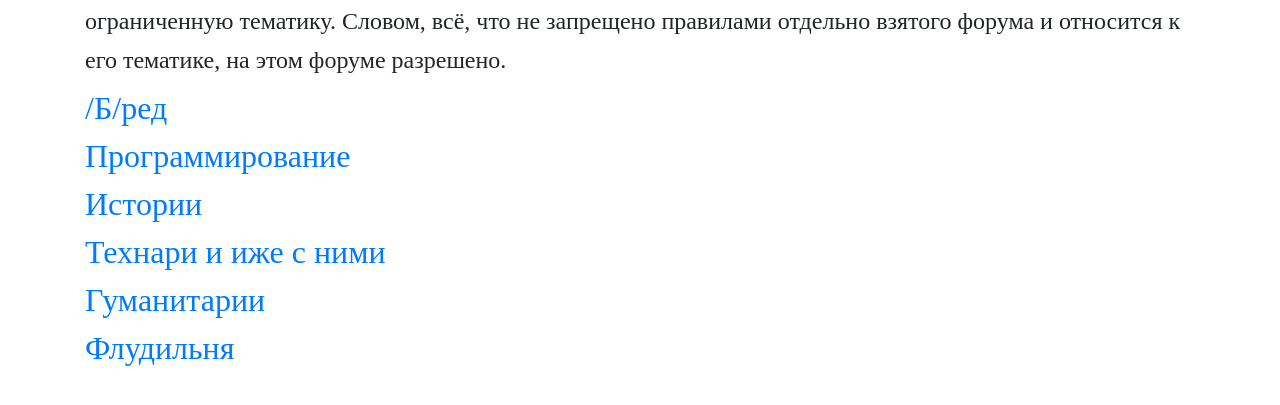
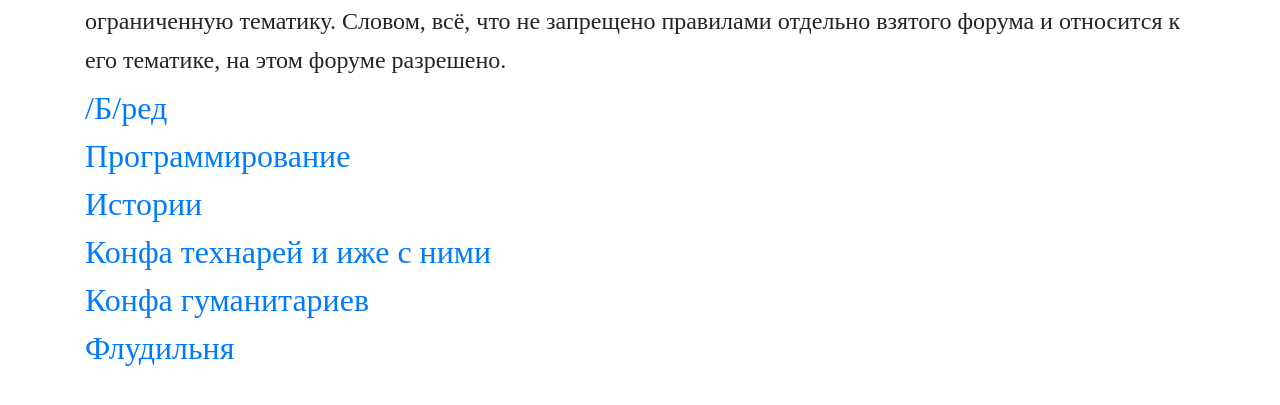
Before and after one commit to sampletext117/3ch-site-on-Flask, a Flask app: page /start_page in a window 1280 px wide. Shown: the part 284-689 px from the top of the page. Run offline with Flask 2, Linux system fonts and the light colour scheme; some libraries are stand-ins or nearby versions.

Commit message:
Some fixes

```diff
--- a/templates/start_page.html
+++ b/templates/start_page.html
@@ -11,7 +11,7 @@
         <a href="/thread1"><font size="6" face="Times New Roman">/Б/ред</font></a><br>
 		<a href="/thread2"><font size="6" face="Times New Roman">Программирование</font></a><br>
 		<a href="/thread3"><font size="6" face="Times New Roman">Истории</font></a><br>
-		<a href="/thread4"><font size="6" face="Times New Roman">Технари и иже с ними</font></a><br>
-		<a href="/thread5"><font size="6" face="Times New Roman">Гуманитарии</font></a><br>
+		<a href="/thread4"><font size="6" face="Times New Roman">Конфа технарей и иже с ними</font></a><br>
+		<a href="/thread5"><font size="6" face="Times New Roman">Конфа гуманитариев</font></a><br>
 		<a href="/thread6"><font size="6" face="Times New Roman">Флудильня</font></a><br>
 {% endblock %}
--- a/templates/thread1.html
+++ b/templates/thread1.html
@@ -5,7 +5,7 @@
 	<a href="/add_post/thread1">Написать пост</a>
     {% for item in posts %}
         <div class="alert alert-dark" role="alert">
-            <h2>{{item[1]}}</h2>
+            <h2>{{item[1]}}; от пользователя {{ item[3] }}</h2>
             <div>{{item[2]}}<br>
 			<img src={{item[6]}} alt=></div>
              <a href="/delete_post/thread1/{{item[0]}}">Удалить пост</a>
--- a/templates/thread2.html
+++ b/templates/thread2.html
@@ -6,7 +6,7 @@
 	<a href="/add_post/thread2">Написать пост</a>
     {% for item in posts %}
         <div class="alert alert-dark" role="alert">
-            <h2>{{item[1]}}</h2>
+            <h2>{{item[1]}}; от пользователя {{ item[3] }}</h2>
             <div>{{item[2]}}<br>
 			<img src={{item[6]}} alt=></div>
              <a href="/delete_post/thread2/{{item[0]}}">Удалить пост</a>
--- a/templates/thread3.html
+++ b/templates/thread3.html
@@ -5,7 +5,7 @@
 	<a href="/add_post/thread3">Написать пост</a>
     {% for item in posts %}
         <div class="alert alert-dark" role="alert">
-            <h2>{{item[1]}}</h2>
+            <h2>{{item[1]}}; от пользователя {{ item[3] }}</h2>
             <div>{{item[2]}}<br>
 			<img src={{item[6]}} alt="sample"></div>
              <a href="/delete_post/thread3/{{item[0]}}">Удалить пост</a>
--- a/templates/thread4.html
+++ b/templates/thread4.html
@@ -1,11 +1,11 @@
 {% extends "base.html" %}
 
 {% block content %}
-    <h1><font size="6" face="Times New Roman">Технари и иже с ними</font></h1>
+    <h1><font size="6" face="Times New Roman">Конфа технарей и иже с ними</font></h1>
 	<a href="/add_post/thread4">Написать пост</a>
     {% for item in posts %}
         <div class="alert alert-dark" role="alert">
-            <h2>{{item[1]}}</h2>
+            <h2>{{item[1]}}; от пользователя {{ item[3] }}</h2>
             <div>{{item[2]}}<br>
 			<img src={{item[6]}} alt=></div>
              <a href="/delete_post/thread4/{{item[0]}}">Удалить пост</a>
--- a/templates/thread5.html
+++ b/templates/thread5.html
@@ -1,11 +1,11 @@
 {% extends "base.html" %}
 
 {% block content %}
-    <h1><font size="6" face="Times New Roman">Гуманитарии</font></h1>
+    <h1><font size="6" face="Times New Roman">Конфа гуманитариев</font></h1>
 	<a href="/add_post/thread5">Написать пост</a>
     {% for item in posts %}
         <div class="alert alert-dark" role="alert">
-            <h2>{{item[1]}}</h2>
+            <h2>{{item[1]}}; от пользователя {{ item[3] }}</h2>
             <div>{{item[2]}}<br>
 			<img src={{item[6]}} alt=></div>
              <a href="/delete_post/thread5/{{item[0]}}">Удалить пост</a>
--- a/templates/thread6.html
+++ b/templates/thread6.html
@@ -5,7 +5,7 @@
 	<a href="/add_post/thread6">Написать пост</a>
     {% for item in posts %}
         <div class="alert alert-dark" role="alert">
-            <h2>{{item[1]}}</h2>
+            <h2>{{item[1]}}; от пользователя {{ item[3] }}</h2>
             <div>{{item[2]}}<br>
 			<img src={{item[6]}} alt=></div>
              <a href="/delete_post/thread6/{{item[0]}}">Удалить пост</a>
```
Also changed, not shown: posts.db.
